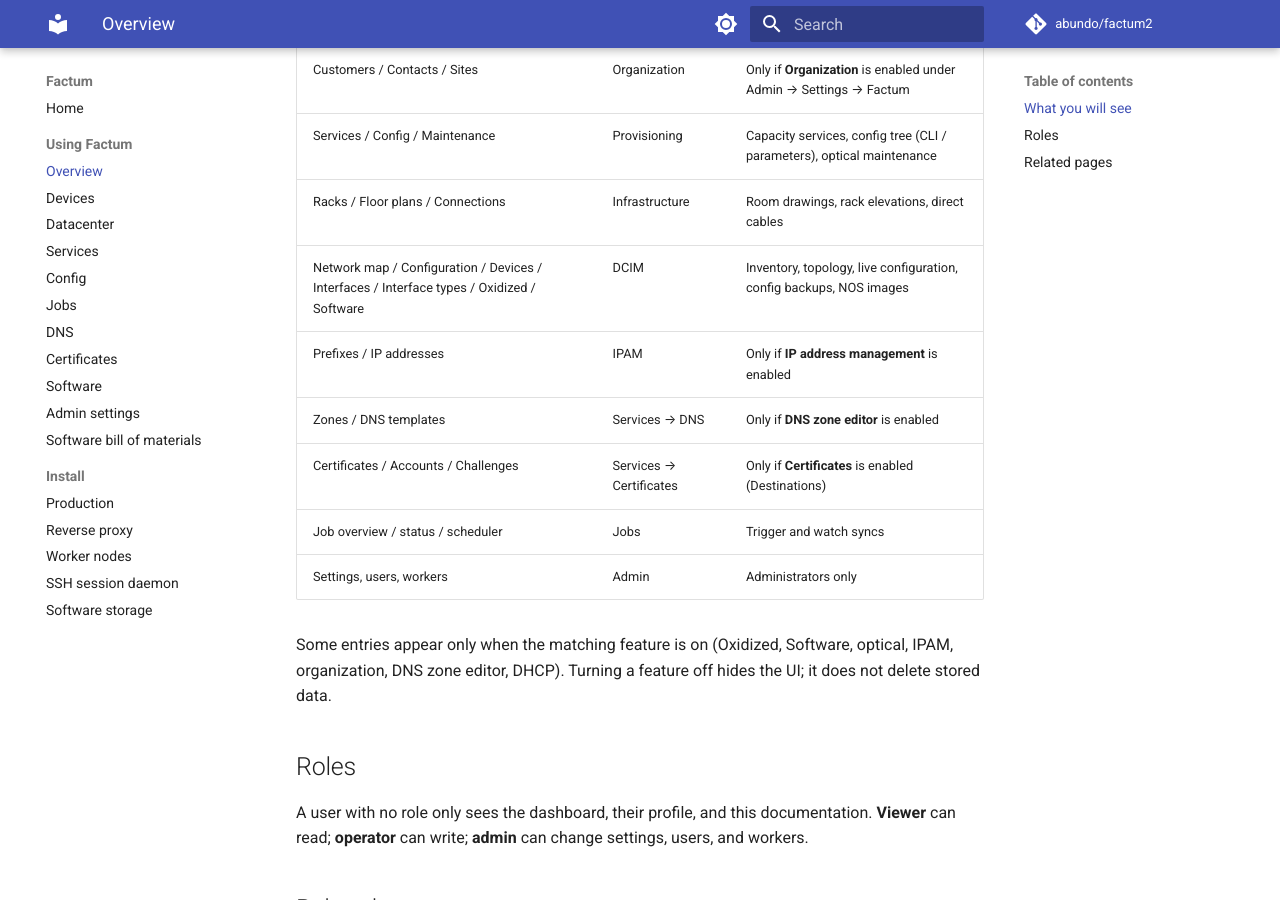
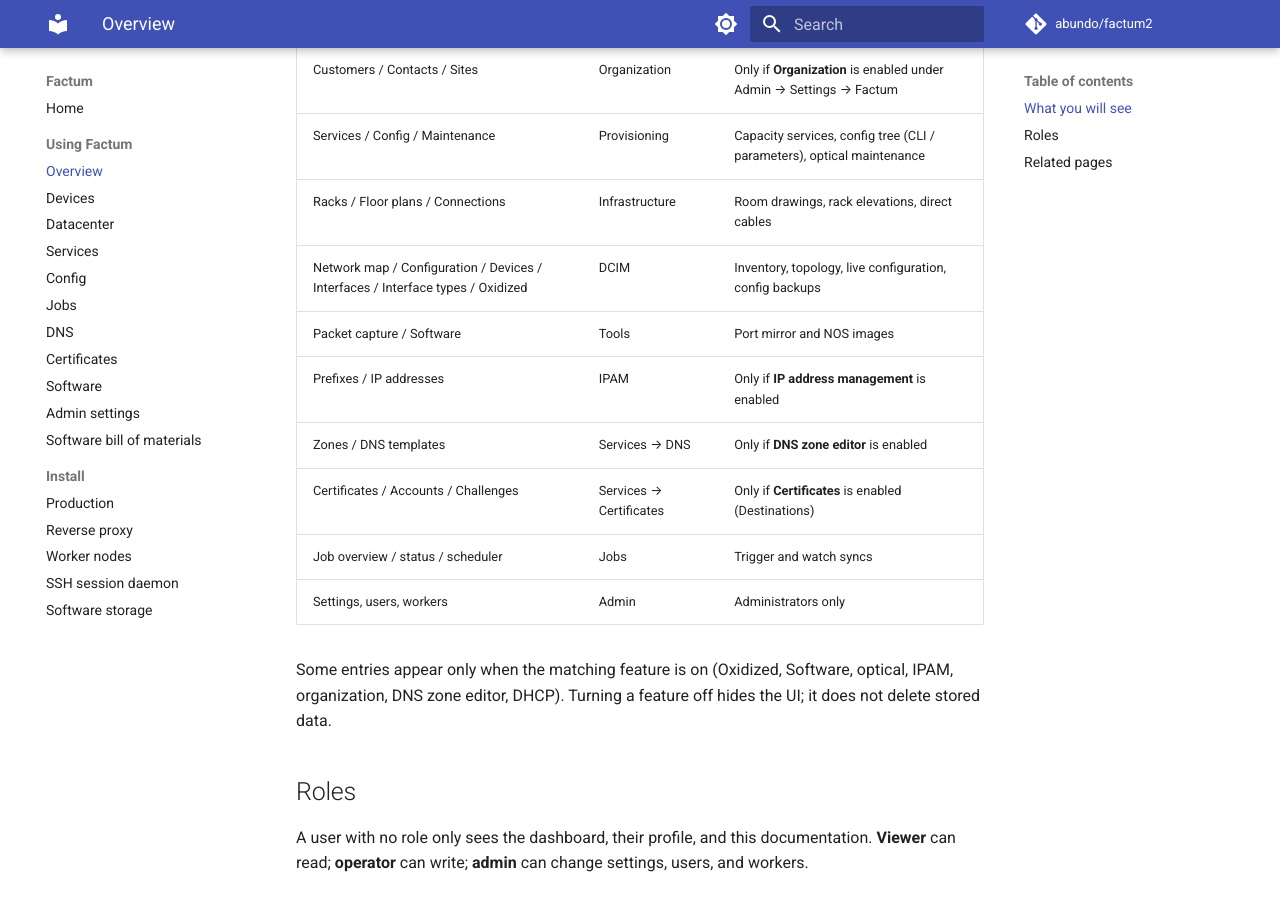
Before and after one commit to abundo/factum2, an MkDocs documentation site: the page built from docs/user/index.md, in a window 1280 px wide and 900 px high, scrolled down 479 px. Built offline with MkDocs 1.6.1 and Material for MkDocs 9.7.7, drawn with Linux system fonts in a browser that asks for light colours; comment, search, counter and statistics services are not loaded.

Commit message:
Move Software from DCIM into the Tools menu.

```diff
--- a/docs/user/index.md
+++ b/docs/user/index.md
@@ -22,7 +22,8 @@ currently on GitHub.
 | Customers / Contacts / Sites | Organization | Only if **Organization** is enabled under Admin → Settings → Factum |
 | Services / Config / Maintenance | Provisioning | Capacity services, config tree (CLI / parameters), optical maintenance |
 | Racks / Floor plans / Connections | Infrastructure | Room drawings, rack elevations, direct cables |
-| Network map / Configuration / Devices / Interfaces / Interface types / Oxidized / Software | DCIM | Inventory, topology, live configuration, config backups, NOS images |
+| Network map / Configuration / Devices / Interfaces / Interface types / Oxidized | DCIM | Inventory, topology, live configuration, config backups |
+| Packet capture / Software | Tools | Port mirror and NOS images |
 | Prefixes / IP addresses | IPAM | Only if **IP address management** is enabled |
 | Zones / DNS templates | Services → DNS | Only if **DNS zone editor** is enabled |
 | Certificates / Accounts / Challenges | Services → Certificates | Only if **Certificates** is enabled (Destinations) |
--- a/web/frontend/src/layout/AppMenu.vue
+++ b/web/frontend/src/layout/AppMenu.vue
@@ -154,9 +154,6 @@ const groups = computed(() => {
         ...(authStore.oxidizedEnabled
           ? [{ label: 'Oxidized', icon: 'i-lucide-save', to: '/oxidized' }]
           : []),
-        ...(authStore.storageEnabled
-          ? [{ label: 'Software', icon: 'i-lucide-package', to: '/software' }]
-          : []),
       ]),
       ...(authStore.ipamEnabled
         ? [
@@ -186,6 +183,9 @@ const groups = computed(() => {
           // Sit the new-window control next to the label, not at the row edge.
           ui: { linkTrailing: '!ms-0' },
         },
+        ...(authStore.storageEnabled
+          ? [{ label: 'Software', icon: 'i-lucide-package', to: '/software' }]
+          : []),
       ]),
     )
   }
```
Also changed, not shown: docs/user/software.md (+1 -1 lines).
